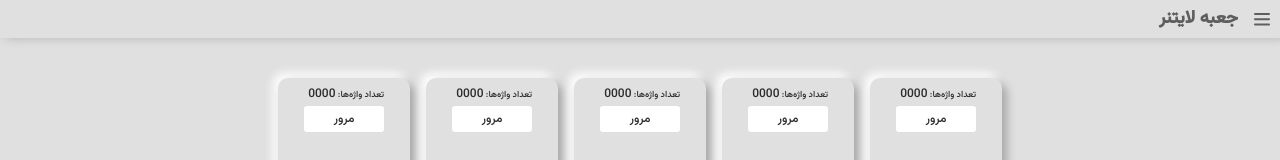
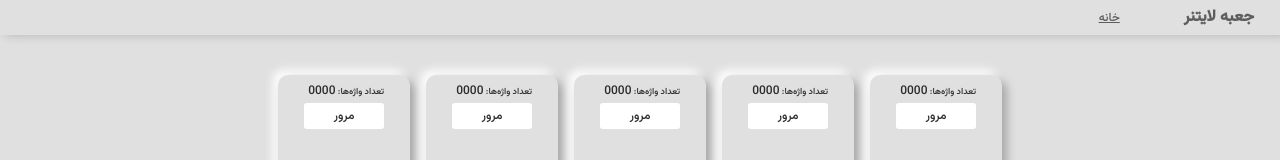
Before and after one commit to siamak-irani/leitner-system-with-react, a React (Create React App) app: page / in a window 1280 px wide. Shown: the top 160 px of the page. Built offline with nearby package versions, Linux system fonts and the light colour scheme.

Commit message:
feat: MainNavigation completed

```diff
--- a/public/index.html
+++ b/public/index.html
@@ -17,5 +17,6 @@
   </head>
   <body>
     <div id="leitner-system"></div>
+    <div id="backdrop"></div>
   </body>
 </html>
--- a/src/components/main-header/MainHeader.module.css
+++ b/src/components/main-header/MainHeader.module.css
@@ -9,6 +9,6 @@
 }
 
 .logo {
-  font-size: 18px;
+  font-size: 16px;
   margin: 0 1rem;
 }
--- a/src/components/main-header/MainHeader.tsx
+++ b/src/components/main-header/MainHeader.tsx
@@ -3,6 +3,7 @@ import React, { useState } from "react";
 import classes from "./MainHeader.module.css";
 import MainNavigation from "./MainNavigation";
 import ShowNavBtn from "./ShowNavBtn";
+import Backdrop from "../../ui/Backdrop";
 
 const MainHeader = () => {
   const [navIsOpen, setNavIsOpen] = useState(false);
@@ -11,11 +12,23 @@ const MainHeader = () => {
     setNavIsOpen(checked);
   }
 
+  const backdropClickHandler = () => {
+    setNavIsOpen(false);
+  };
+
   return (
     <div className={`${classes["MainHeader"]}`}>
-      <ShowNavBtn onOpenNav={navBtnHandler} />
+      <ShowNavBtn navIsOpen={navIsOpen} onOpenNav={navBtnHandler} />
       <h1 className={`${classes["logo"]}`}>جعبه لایتنر</h1>
-      <MainNavigation style={{right: navIsOpen ? "10px": "-200px"}} />
+      <div className={`${classes["nav-container"]}`}>
+        <MainNavigation className={navIsOpen ? "visiable" : undefined} />
+        {navIsOpen && (
+          <Backdrop
+            className="main-nav--backdrop"
+            onClick={backdropClickHandler}
+          />
+        )}
+      </div>
     </div>
   );
 };
--- a/src/components/main-header/MainNavigation.module.css
+++ b/src/components/main-header/MainNavigation.module.css
@@ -1,14 +1,37 @@
 .MainNavigation {
   position: absolute;
-  top:3rem;
+  top: 3rem;
+  right: -200px;
   background-color: white;
   width: 10rem;
   border-radius: 5px;
-  padding:1rem 2rem;
-  transition: right .2s;
+  padding: 1rem 2rem;
+  transition: right 0.2s;
+  z-index: 101;
 }
 
-.MainNavigation a{
-    text-decoration: underline;
-    font-size: 12px;
+.visiable {
+  right: 10px;
 }
+
+.MainNavigation a {
+  font-size: 12px;
+}
+
+.MainNavigation .active,
+.MainNavigation a:hover {
+  text-decoration: underline;
+}
+
+@media screen and (min-width: 768px) {
+  .MainNavigation {
+    background-color: transparent;
+    position: relative;
+    width: fit-content;
+    top: unset;
+    right: unset;
+    padding: 0;
+    margin: 0 3rem;
+    z-index: 0;
+  }
+}
--- a/src/components/main-header/MainNavigation.tsx
+++ b/src/components/main-header/MainNavigation.tsx
@@ -2,16 +2,28 @@ import React from "react";
 
 import classes from "./MainNavigation.module.css";
 import { NavLink } from "react-router-dom";
+import Backdrop from "../../ui/Backdrop";
 
 type MainNavigationProps = {
-  style?: React.CSSProperties;
+  className?: string;
 };
 
-const MainNavigation = ({ style }: MainNavigationProps) => {
+const MainNavigation = ({ className }: MainNavigationProps) => {
   return (
-    <div style={style} className={`${classes["MainNavigation"]}`}>
+    <div
+      className={`${classes["MainNavigation"]} ${
+        className && classes[className]
+      }`}
+    >
       <nav>
-        <NavLink to="/">خانه</NavLink>
+        <NavLink
+          to="/"
+          className={({ isActive }) => {
+            return isActive ? classes.active : undefined;
+          }}
+        >
+          خانه
+        </NavLink>
       </nav>
     </div>
   );
--- a/src/components/main-header/ShowNavBtn.module.css
+++ b/src/components/main-header/ShowNavBtn.module.css
@@ -14,7 +14,7 @@
 .burger span {
   display: block;
   position: absolute;
-  height: calc(4px / 2.5);
+  height: calc(4px / 2);
   width: 100%;
   background: var(--light-black-1);
   border-radius: calc(9px / 2.5);
@@ -57,3 +57,9 @@
   top: calc(28px / 2.5);
   left: calc(5px / 2.5);
 }
+
+@media screen and (min-width: 768px) {
+  .burger{
+    display: none;
+  }
+}
--- a/src/components/main-header/ShowNavBtn.tsx
+++ b/src/components/main-header/ShowNavBtn.tsx
@@ -4,19 +4,25 @@ import classes from "./ShowNavBtn.module.css";
 
 type ShowNavBtnProps = {
   onOpenNav: (checked: boolean) => void;
+  navIsOpen: boolean;
+  className?: string;
 };
 
-const ShowNavBtn = ({ onOpenNav }: ShowNavBtnProps) => {
+const ShowNavBtn = ({ onOpenNav, navIsOpen, className }: ShowNavBtnProps) => {
   function inputToggleHandler(e: React.ChangeEvent<HTMLInputElement>) {
     onOpenNav(e.target.checked);
   }
 
   return (
-    <label className={`${classes["burger"]}`} htmlFor="main-nav--burger">
+    <label
+      className={`${classes["burger"]} ${className && classes[className]}`}
+      htmlFor="main-nav--burger"
+    >
       <input
         type="checkbox"
         id="main-nav--burger"
         onChange={inputToggleHandler}
+        checked={navIsOpen}
       />
       <span></span>
       <span></span>
--- /dev/null
+++ b/src/ui/Backdrop.module.css
@@ -0,0 +1,15 @@
+.Backdrop {
+  background-color: rgba(0, 0, 0, 0.5);
+  position: absolute;
+  top: 0;
+  left: 0;
+  bottom: 0;
+  right: 0;
+  z-index: 100;
+}
+
+@media screen and (min-width: 768px) {
+  .main-nav--backdrop {
+    display: none;
+  }
+}
--- /dev/null
+++ b/src/ui/Backdrop.tsx
@@ -0,0 +1,26 @@
+import React from "react";
+
+import ReactDOM from "react-dom";
+
+import classes from "./Backdrop.module.css";
+
+type BackdropProps = React.ComponentPropsWithoutRef<"div">;
+
+const Backdrop = ({ className, ...rest }: BackdropProps) => {
+  const backdropElement = document.getElementById("backdrop");
+
+  const backdropJSX = (
+    <div
+      className={`${classes["Backdrop"]} ${className && classes[className]}`}
+      {...rest}
+    ></div>
+  );
+
+  return (
+    <>
+      {backdropElement && ReactDOM.createPortal(backdropJSX, backdropElement)}
+    </>
+  );
+};
+
+export default Backdrop;
```
